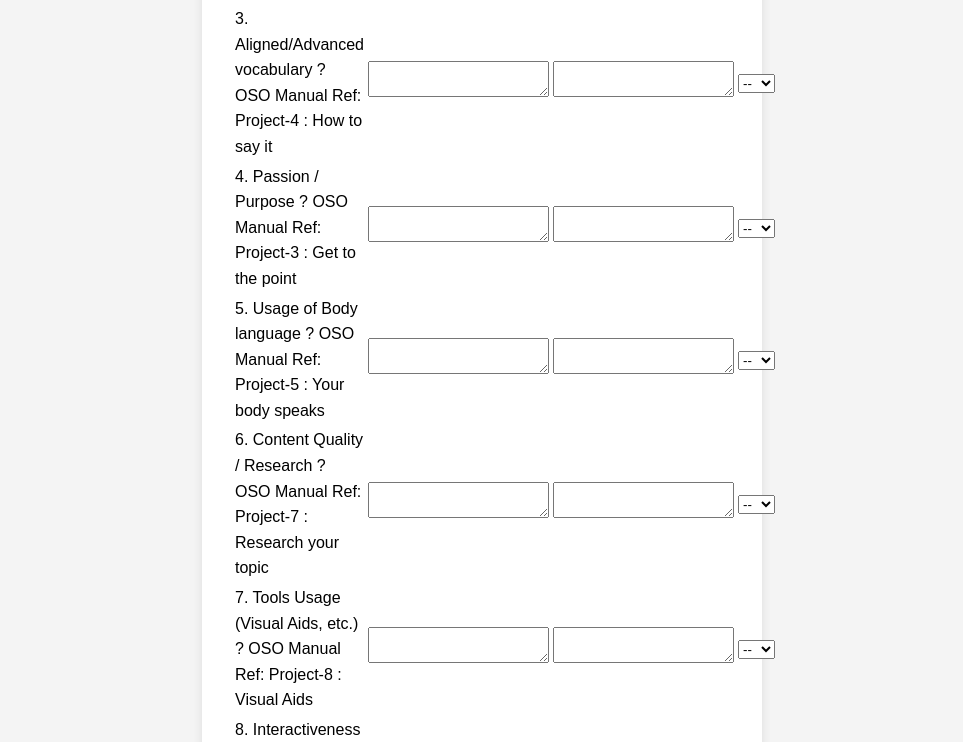
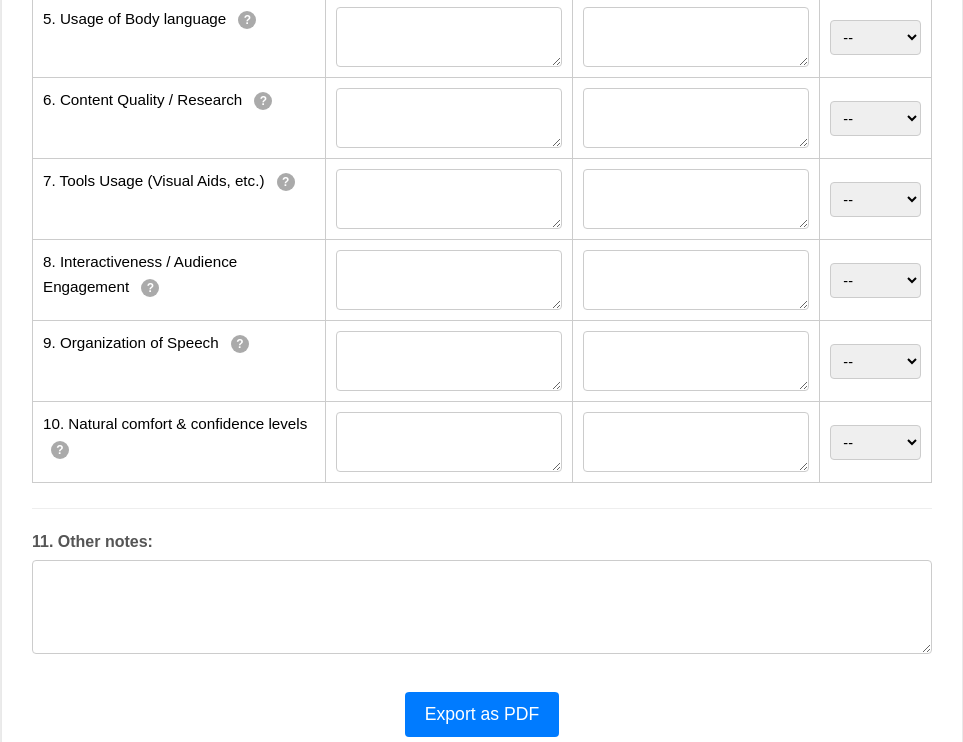
Before and after one commit to Venkat-RK/OSO-EVALUATION, a plain HTML site: page index.html in a window 1280 px wide. Shown: the part 578-1320 px from the top of the page, without its empty margins (158-1121 px from the left). Drawn offline with nearby package versions, Linux system fonts and the light colour scheme.

Commit message:
Update style.css

```diff
--- a/style.css
+++ b/style.css
@@ -1,13 +1,10 @@
+/* --- Basic Styles (Keep existing body, container, h1, p, button styles) --- */
 body {
     font-family: sans-serif;
     line-height: 1.6;
     background-color: #f4f4f4;
     margin: 0;
     padding: 20px;
-    display: flex;
-    justify-content: center;
-    align-items: flex-start; /* Align items to the top */
-    min-height: 100vh;
 }
 
 .container {
@@ -15,8 +12,9 @@ body {
     padding: 30px;
     border-radius: 8px;
     box-shadow: 0 2px 10px rgba(0, 0, 0, 0.1);
-    max-width: 500px;
-    width: 100%;
+    width: 100%; /* Allow container to use available width */
+    max-width: 900px; /* Adjust max-width for wider table */
+    margin: 20px auto; /* Center container */
 }
 
 h1 {
@@ -32,37 +30,12 @@ p {
     font-size: 0.9em;
 }
 
-.form-group {
-    margin-bottom: 20px;
-}
-
-.form-group label {
-    display: block;
-    margin-bottom: 5px;
-    color: #555;
-    font-weight: bold;
-}
-
-.form-group input[type="text"],
-.form-group input[type="email"],
-.form-group textarea {
-    width: 100%;
-    padding: 10px;
-    border: 1px solid #ccc;
-    border-radius: 4px;
-    box-sizing: border-box; /* Include padding in width */
-    font-size: 1rem;
-}
-
-.form-group textarea {
-    resize: vertical; /* Allow vertical resizing */
-    min-height: 80px;
-}
-
 button[type="submit"] {
     display: block;
-    width: 100%;
-    padding: 12px;
+    width: auto; /* Don't force full width */
+    min-width: 150px;
+    margin: 30px auto 0 auto; /* Center button */
+    padding: 12px 20px;
     background-color: #007bff;
     color: white;
     border: none;
@@ -75,3 +48,187 @@ button[type="submit"] {
 button[type="submit"]:hover {
     background-color: #0056b3;
 }
+
+
+/* --- Table Styles --- */
+.evaluation-table {
+    width: 100%;
+    border-collapse: collapse; /* Merge cell borders */
+    margin-bottom: 20px;
+    table-layout: fixed; /* Helps control column widths */
+}
+
+.evaluation-table th,
+.evaluation-table td {
+    border: 1px solid #ccc;
+    padding: 10px;
+    text-align: left;
+    vertical-align: top; /* Align content to the top */
+    font-size: 0.95rem;
+}
+
+.evaluation-table th {
+    background-color: #f2f2f2;
+    font-weight: bold;
+    white-space: nowrap; /* Prevent headers from wrapping */
+}
+
+/* Adjust column widths */
+.evaluation-table th:nth-child(1), /* Category */
+.evaluation-table td:nth-child(1) {
+    width: 30%;
+}
+
+.evaluation-table th:nth-child(2), /* Pros */
+.evaluation-table td:nth-child(2) {
+    width: 25%;
+}
+
+.evaluation-table th:nth-child(3), /* Improvements */
+.evaluation-table td:nth-child(3) {
+    width: 25%;
+}
+
+.evaluation-table th:nth-child(4), /* Rating */
+.evaluation-table td:nth-child(4) {
+    width: 10%;
+    text-align: center; /* Center rating dropdown */
+    vertical-align: middle;
+}
+
+.evaluation-table td {
+     vertical-align: middle; /* Better align single line elements like select */
+}
+.evaluation-table td:nth-child(1), /* Align category text better */
+.evaluation-table td:nth-child(2), /* Align textarea top */
+.evaluation-table td:nth-child(3) { /* Align textarea top */
+     vertical-align: top;
+}
+
+
+/* Style form elements within the table */
+.evaluation-table textarea,
+.evaluation-table select {
+    width: 100%;
+    padding: 8px;
+    border: 1px solid #ccc;
+    border-radius: 4px;
+    box-sizing: border-box; /* Include padding in width */
+    font-size: 0.9rem;
+    margin: 0; /* Remove default margins */
+    vertical-align: top; /* Align with top of cell */
+}
+
+.evaluation-table textarea {
+    min-height: 60px; /* Give textareas some initial height */
+    resize: vertical;
+}
+
+.evaluation-table select {
+    /* Adjust select height if needed */
+    height: 35px; /* Make it similar to a single line text input */
+}
+
+
+/* --- Help Icon Styles (Keep existing .help-icon, .tooltip-text styles) --- */
+.category-cell {
+    position: relative; /* Context for help icon */
+}
+
+.help-icon {
+    display: inline-flex;
+    justify-content: center;
+    align-items: center;
+    position: relative;
+    margin-left: 8px;
+    width: 18px;
+    height: 18px;
+    background-color: #aaa;
+    color: white;
+    border-radius: 50%;
+    font-size: 12px;
+    font-weight: bold;
+    cursor: help;
+    text-align: center;
+    line-height: 18px;
+    user-select: none;
+    vertical-align: middle; /* Align icon with text */
+}
+
+.tooltip-text {
+    visibility: hidden;
+    opacity: 0;
+    width: 220px; /* Adjust width */
+    background-color: #333;
+    color: #fff;
+    text-align: left; /* Left align tooltip text */
+    border-radius: 6px;
+    padding: 8px 10px;
+    position: absolute;
+    z-index: 1;
+    bottom: 140%; /* Position above the icon */
+    left: 50%;
+    transform: translateX(-50%); /* Better centering */
+    margin-left: 0; /* Remove margin-left centering */
+    transition: opacity 0.3s ease, visibility 0.3s ease;
+    font-size: 0.85rem;
+    font-weight: normal;
+    line-height: 1.4;
+    box-shadow: 0 2px 5px rgba(0,0,0,0.2);
+}
+
+/* Tooltip Arrow */
+.tooltip-text::after {
+    content: "";
+    position: absolute;
+    top: 100%;
+    left: 50%;
+    margin-left: -5px;
+    border-width: 5px;
+    border-style: solid;
+    border-color: #333 transparent transparent transparent;
+}
+
+.help-icon:hover .tooltip-text,
+.help-icon:focus .tooltip-text {
+    visibility: visible;
+    opacity: 1;
+}
+
+/* --- Other Notes Section Styles --- */
+.form-group.other-notes {
+    margin-top: 25px;
+    border-top: 1px solid #eee;
+    padding-top: 20px;
+}
+
+.form-group.other-notes label {
+    display: block;
+    margin-bottom: 5px;
+    color: #555;
+    font-weight: bold;
+}
+
+.form-group.other-notes textarea {
+    width: 100%;
+    padding: 10px;
+    border: 1px solid #ccc;
+    border-radius: 4px;
+    box-sizing: border-box;
+    font-size: 1rem;
+    resize: vertical;
+    min-height: 80px;
+}
+
+/* --- Accessibility Helper (Keep existing .sr-only styles) --- */
+.sr-only {
+  position: absolute;
+  width: 1px;
+  height: 1px;
+  padding: 0;
+  margin: -1px;
+  overflow: hidden;
+  clip: rect(0, 0, 0, 0);
+  white-space: nowrap;
+  border-width: 0;
+}
```
